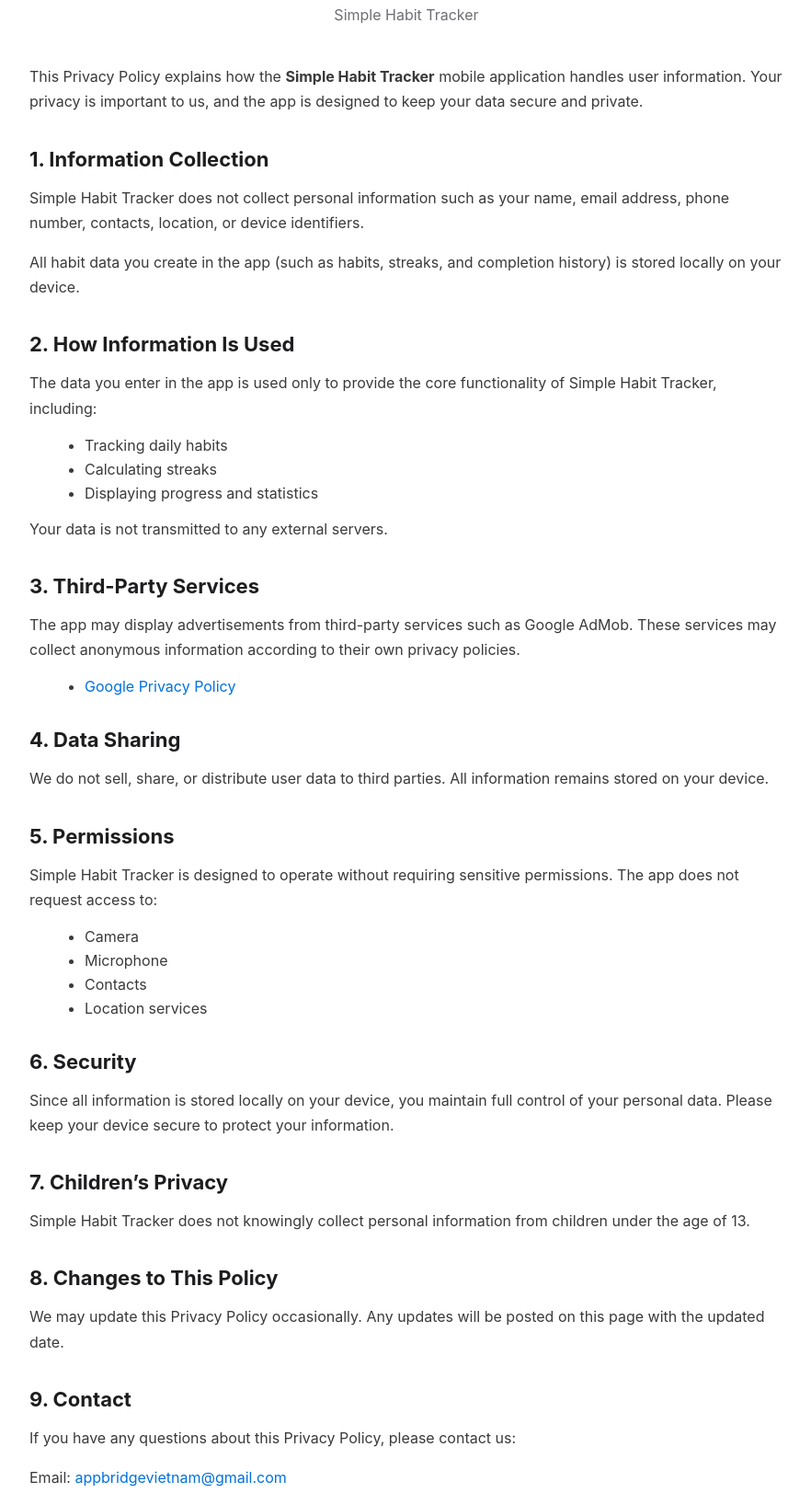
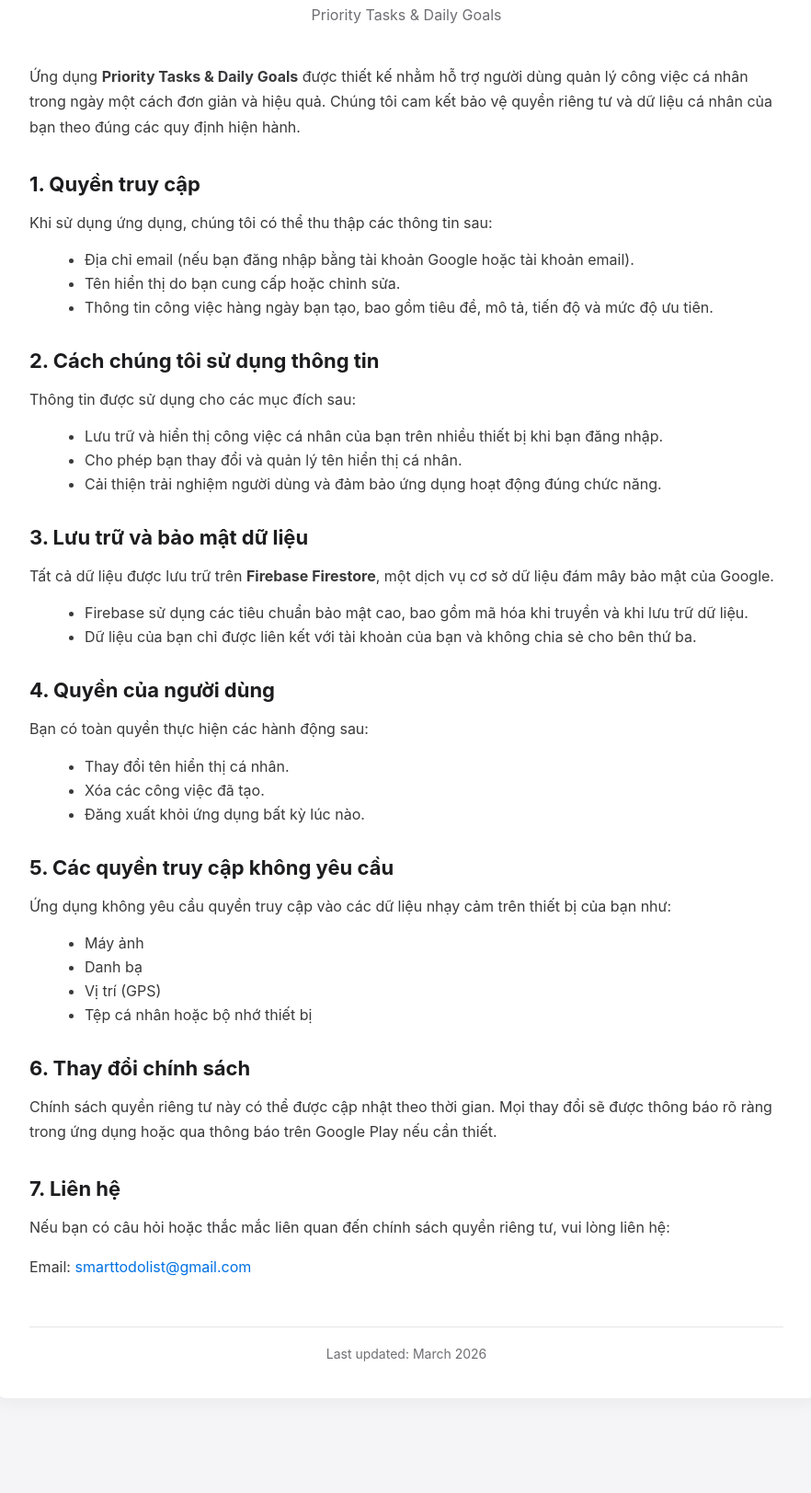
Before and after one commit to appbridgevietnam/appbridgevietnam.github.io, a plain HTML site: page policy/priority-tasks-and-daily-goals-policy.html in a window 1280 px wide. Shown: the part 181-1804 px from the top of the page at 92% size, without its empty margins (198-1080 px from the left). After the commit the page ends 1761 px from the top, so only its background shows below. Drawn offline with Linux system fonts and the light colour scheme.

Commit message:
Update code

```diff
--- a/policy/priority-tasks-and-daily-goals-policy.html
+++ b/policy/priority-tasks-and-daily-goals-policy.html
@@ -1,9 +1,9 @@
 <!DOCTYPE html>
-<html lang="en">
+<html lang="vi">
 <head>
     <meta charset="UTF-8">
     <meta name="viewport" content="width=device-width, initial-scale=1.0">
-    <title>Privacy Policy – Simple Habit Tracker</title>
+    <title>Privacy Policy – Priority Tasks & Daily Goals</title>
 
     <style>
 
@@ -31,9 +31,9 @@
         }
 
         .subtitle{
+          text-align:center;
           color:#6e6e73;
           margin-bottom:40px;
-            text-align:center;
         }
 
         h2{
@@ -69,6 +69,7 @@
           margin-top:50px;
           padding-top:20px;
           border-top:1px solid #e5e5e7;
+          text-align:center;
           color:#6e6e73;
           font-size:14px;
         }
@@ -94,111 +95,82 @@
 <div class="container">
 
     <h1>Privacy Policy</h1>
-    <p class="subtitle">Simple Habit Tracker</p>
+    <p class="subtitle">Priority Tasks & Daily Goals</p>
 
     <p>
-        This Privacy Policy explains how the <strong>Simple Habit Tracker</strong> mobile
-        application handles user information.
-        Your privacy is important to us, and the app is designed to keep your data secure and
-        private.
+        Ứng dụng <strong>Priority Tasks & Daily Goals</strong> được thiết kế nhằm hỗ trợ người dùng quản lý công việc cá nhân trong ngày một cách đơn giản và hiệu quả.
+        Chúng tôi cam kết bảo vệ quyền riêng tư và dữ liệu cá nhân của bạn theo đúng các quy định hiện hành.
     </p>
 
-    <h2>1. Information Collection</h2>
+    <h2>1. Quyền truy cập</h2>
+
+    <p>Khi sử dụng ứng dụng, chúng tôi có thể thu thập các thông tin sau:</p>
+
+    <ul>
+        <li>Địa chỉ email (nếu bạn đăng nhập bằng tài khoản Google hoặc tài khoản email).</li>
+        <li>Tên hiển thị do bạn cung cấp hoặc chỉnh sửa.</li>
+        <li>Thông tin công việc hàng ngày bạn tạo, bao gồm tiêu đề, mô tả, tiến độ và mức độ ưu tiên.</li>
+    </ul>
+
+    <h2>2. Cách chúng tôi sử dụng thông tin</h2>
+
+    <p>Thông tin được sử dụng cho các mục đích sau:</p>
+
+    <ul>
+        <li>Lưu trữ và hiển thị công việc cá nhân của bạn trên nhiều thiết bị khi bạn đăng nhập.</li>
+        <li>Cho phép bạn thay đổi và quản lý tên hiển thị cá nhân.</li>
+        <li>Cải thiện trải nghiệm người dùng và đảm bảo ứng dụng hoạt động đúng chức năng.</li>
+    </ul>
+
+    <h2>3. Lưu trữ và bảo mật dữ liệu</h2>
 
     <p>
-        Simple Habit Tracker does not collect personal information such as your name,
-        email address, phone number, contacts, location, or device identifiers.
+        Tất cả dữ liệu được lưu trữ trên <strong>Firebase Firestore</strong>, một dịch vụ cơ sở dữ liệu đám mây bảo mật của Google.
+    </p>
+
+    <ul>
+        <li>Firebase sử dụng các tiêu chuẩn bảo mật cao, bao gồm mã hóa khi truyền và khi lưu trữ dữ liệu.</li>
+        <li>Dữ liệu của bạn chỉ được liên kết với tài khoản của bạn và không chia sẻ cho bên thứ ba.</li>
+    </ul>
+
+    <h2>4. Quyền của người dùng</h2>
+
+    <p>Bạn có toàn quyền thực hiện các hành động sau:</p>
+
+    <ul>
+        <li>Thay đổi tên hiển thị cá nhân.</li>
+        <li>Xóa các công việc đã tạo.</li>
+        <li>Đăng xuất khỏi ứng dụng bất kỳ lúc nào.</li>
+    </ul>
+
+    <h2>5. Các quyền truy cập không yêu cầu</h2>
+
+    <p>
+        Ứng dụng không yêu cầu quyền truy cập vào các dữ liệu nhạy cảm trên thiết bị của bạn như:
+    </p>
+
+    <ul>
+        <li>Máy ảnh</li>
+        <li>Danh bạ</li>
+        <li>Vị trí (GPS)</li>
+        <li>Tệp cá nhân hoặc bộ nhớ thiết bị</li>
+    </ul>
+
+    <h2>6. Thay đổi chính sách</h2>
+
+    <p>
+        Chính sách quyền riêng tư này có thể được cập nhật theo thời gian.
+        Mọi thay đổi sẽ được thông báo rõ ràng trong ứng dụng hoặc qua thông báo trên Google Play nếu cần thiết.
+    </p>
+
+    <h2>7. Liên hệ</h2>
+
+    <p>
+        Nếu bạn có câu hỏi hoặc thắc mắc liên quan đến chính sách quyền riêng tư, vui lòng liên hệ:
     </p>
 
     <p>
-        All habit data you create in the app (such as habits, streaks, and completion history)
-        is stored locally on your device.
-    </p>
-
-    <h2>2. How Information Is Used</h2>
-
-    <p>
-        The data you enter in the app is used only to provide the core functionality of
-        Simple Habit Tracker, including:
-    </p>
-
-    <ul>
-        <li>Tracking daily habits</li>
-        <li>Calculating streaks</li>
-        <li>Displaying progress and statistics</li>
-    </ul>
-
-    <p>
-        Your data is not transmitted to any external servers.
-    </p>
-
-    <h2>3. Third-Party Services</h2>
-
-    <p>
-        The app may display advertisements from third-party services such as Google AdMob.
-        These services may collect anonymous information according to their own privacy policies.
-    </p>
-
-    <ul>
-        <li>
-            <a href="https://policies.google.com/privacy" target="_blank">
-                Google Privacy Policy
-            </a>
-        </li>
-    </ul>
-
-    <h2>4. Data Sharing</h2>
-
-    <p>
-        We do not sell, share, or distribute user data to third parties.
-        All information remains stored on your device.
-    </p>
-
-    <h2>5. Permissions</h2>
-
-    <p>
-        Simple Habit Tracker is designed to operate without requiring sensitive permissions.
-        The app does not request access to:
-    </p>
-
-    <ul>
-        <li>Camera</li>
-        <li>Microphone</li>
-        <li>Contacts</li>
-        <li>Location services</li>
-    </ul>
-
-    <h2>6. Security</h2>
-
-    <p>
-        Since all information is stored locally on your device,
-        you maintain full control of your personal data.
-        Please keep your device secure to protect your information.
-    </p>
-
-    <h2>7. Children’s Privacy</h2>
-
-    <p>
-        Simple Habit Tracker does not knowingly collect personal information
-        from children under the age of 13.
-    </p>
-
-    <h2>8. Changes to This Policy</h2>
-
-    <p>
-        We may update this Privacy Policy occasionally.
-        Any updates will be posted on this page with the updated date.
-    </p>
-
-    <h2>9. Contact</h2>
-
-    <p>
-        If you have any questions about this Privacy Policy,
-        please contact us:
-    </p>
-
-    <p>
-        Email: <a href="mailto:appbridgevietnam@gmail.com">appbridgevietnam@gmail.com</a>
+        Email: <a href="mailto:smarttodolist@gmail.com">smarttodolist@gmail.com</a>
     </p>
 
     <footer>
```
Lines whose indentation alone changed are shown as unchanged.
